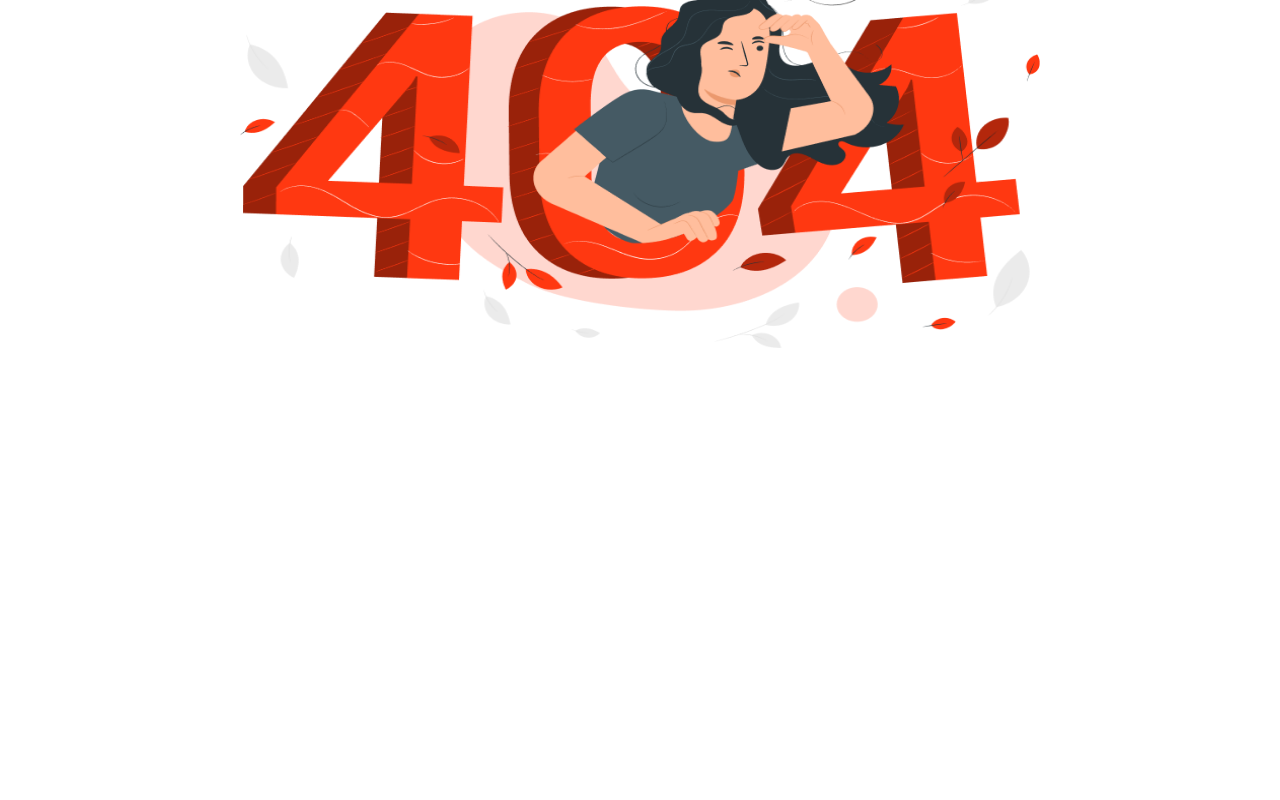
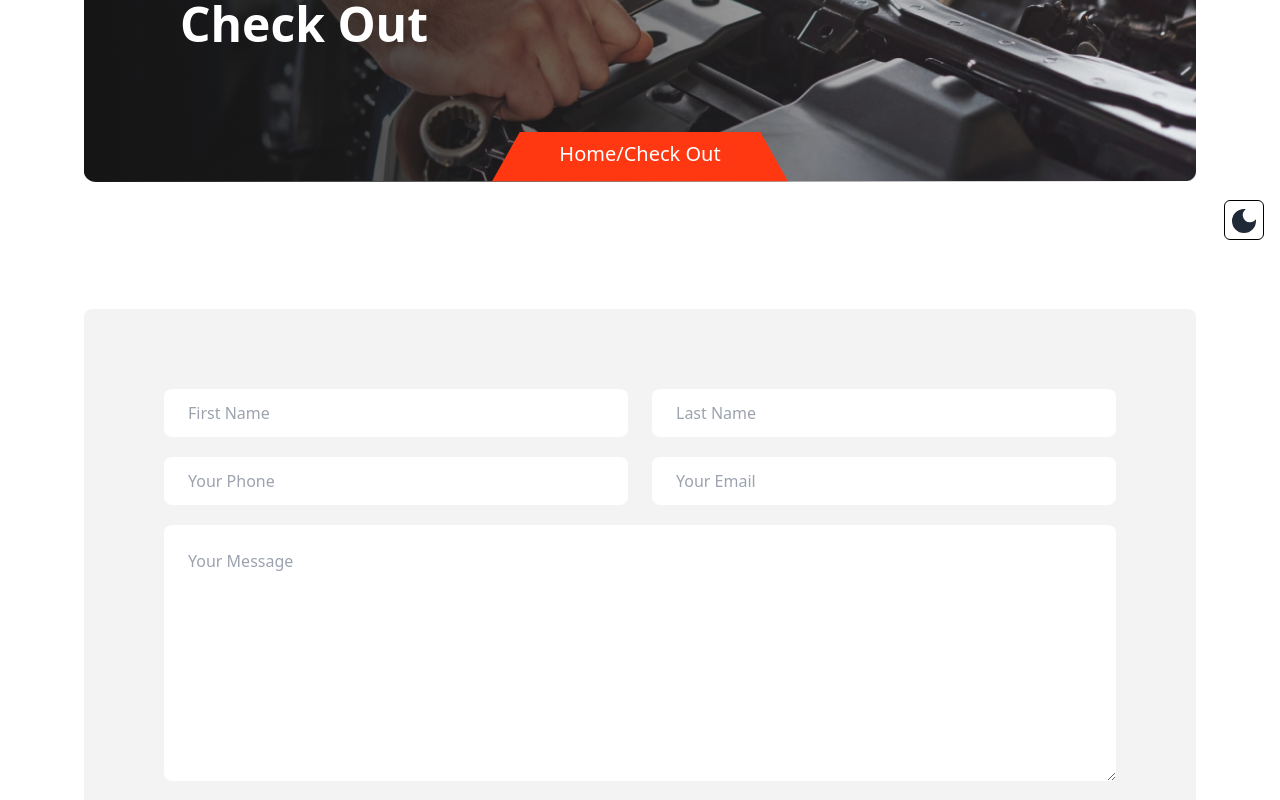
Before and after one commit to SakibAlHasan10/car-doctor, a React (Vite) app: page /services/check-out in a window 1280 px wide. Shown: the part 200-1000 px from the top of the page. Before the commit the page ends 800 px from the top, so only its background shows below. Built offline with nearby package versions, Linux system fonts and the light colour scheme; no server answers.

Commit message:
added check out setup

```diff
--- /dev/null
+++ b/src/Layout/CheckOut/ChackOutForm.jsx
@@ -0,0 +1,21 @@
+
+const ChackOutForm = () => {
+    return (
+        <div className="bg-[#F3F3F3] rounded-lg lg:p-20">
+            <form >
+                <div className="mb-5 flex justify-between gap-6">
+                    <input type="text" placeholder="First Name" className="h-12 px-6 w-full rounded-lg" />
+                    <input type="text" placeholder="Last Name" className="h-12 px-6 w-full rounded-lg"/>
+                </div>
+                <div className="mb-5 flex justify-between gap-6">
+                    <input type="text" placeholder="Your Phone" className="h-12 px-6 w-full rounded-lg" />
+                    <input type="email" placeholder="Your Email" className="h-12 px-6 w-full rounded-lg"/>
+                </div>
+                <textarea name="message" placeholder="Your Message" id="" className="w-full h-64 rounded-lg p-6"></textarea>
+                <button type="submit" className="w-full btn bg-primary text-white btn-neutral border-none mt-5">Order Confirm</button>
+            </form>
+        </div>
+    );
+};
+
+export default ChackOutForm;
--- /dev/null
+++ b/src/Layout/CheckOut/CheckOut.jsx
@@ -0,0 +1,16 @@
+import ShortBanner from "../../Sheare/shortBanner";
+import ChackOutForm from "./ChackOutForm";
+
+const CheckOut = () => {
+    return (
+        <div >
+            <ShortBanner>Check Out</ShortBanner>
+            <div className="my-32">
+
+            <ChackOutForm></ChackOutForm>
+            </div>
+        </div>
+    );
+};
+
+export default CheckOut;
--- a/src/Routers/Router.jsx
+++ b/src/Routers/Router.jsx
@@ -5,6 +5,7 @@ import Services from "../Layout/Services/Services";
 import ErrorPage from "../Layout/ErrorPage/ErrorPage";
 import Login from "../Layout/Login/Login";
 import SignUp from "../Layout/SignUp/SignUp";
+import CheckOut from "../Layout/CheckOut/CheckOut";
 
 const router = createBrowserRouter([
   {
@@ -27,6 +28,10 @@ const router = createBrowserRouter([
       {
         path: '/signup',
         element: <SignUp/>
+      },
+      {
+        path: '/services/check-out/',
+        element: <CheckOut/>
       }
     ],
   },
```
